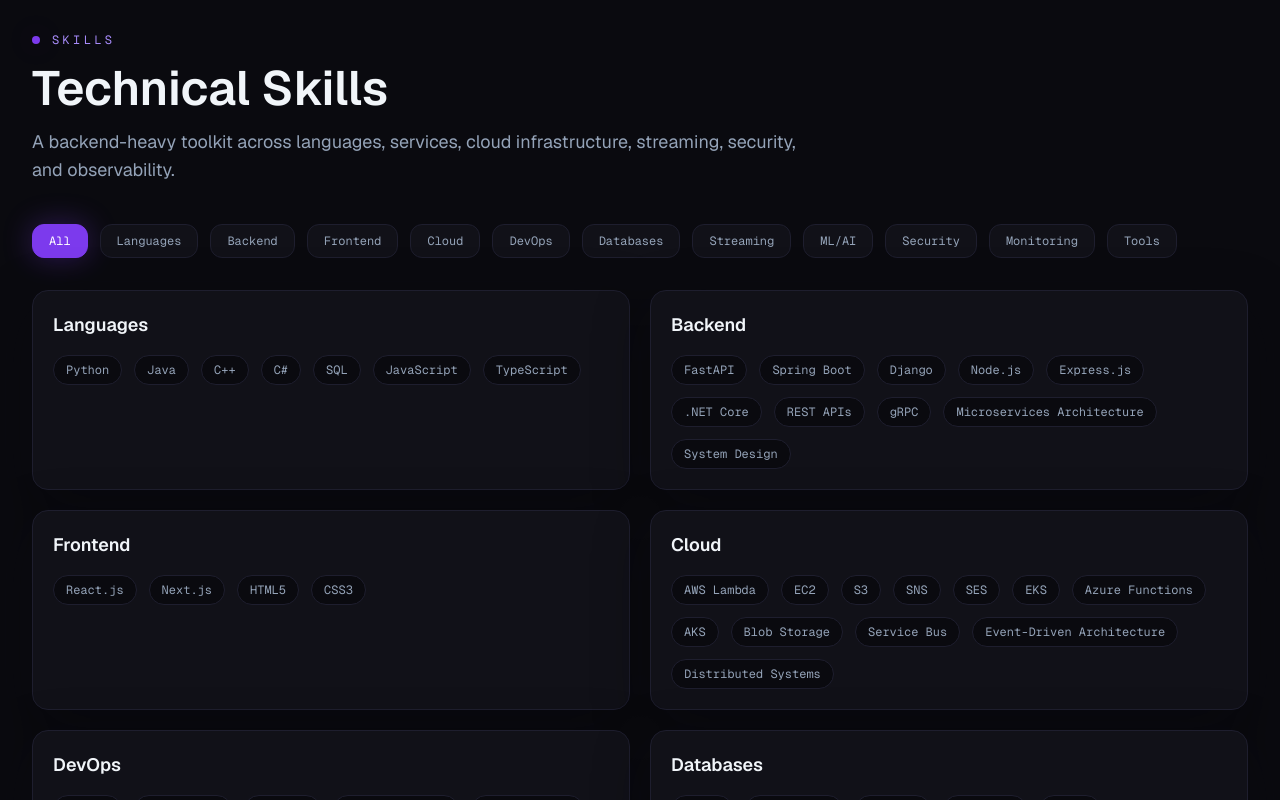
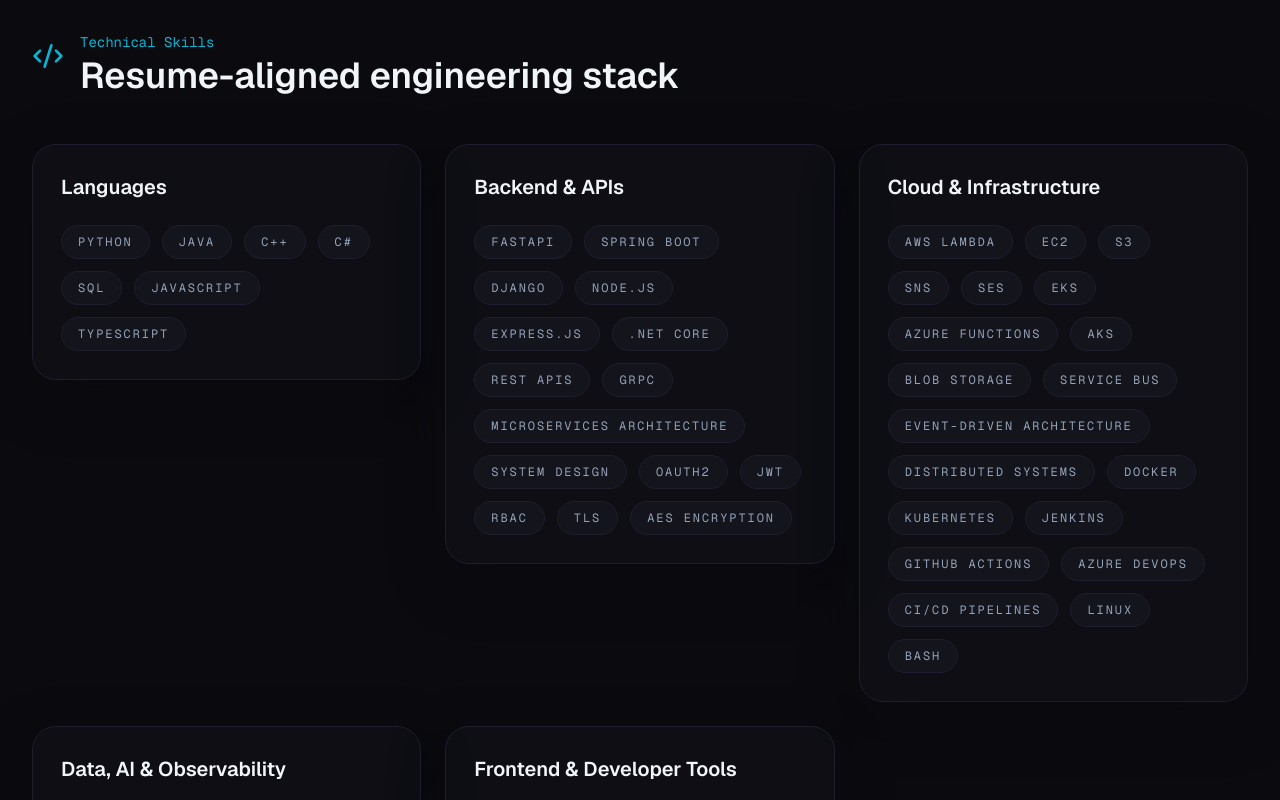
Before and after one commit to shriya246/Portfolio, a Next.js app: page / in a window 1280 px wide. Shown: the part 1680-2480 px from the top of the page. Built offline with nearby package versions, Linux system fonts and the light colour scheme.

Commit message:
Technicalskill section

```diff
--- a/components/home/Hero.tsx
+++ b/components/home/Hero.tsx
@@ -5,7 +5,7 @@
 import { useEffect, useMemo, useState } from "react";
 import ResumeModal from "@/components/ui/ResumeModal";
 
-const TITLES = ["Backend Engineer", "Cloud Architect", "Distributed Systems Developer"];
+const TITLES = ["Backend Engineer", "Cloud Architect", "Distributed Systems Developer", "Software Engineer", "AI/ML Engineer"];
 const FLOATING_CHIPS = ["Python", "Kafka", "Kubernetes", "AWS", "Redis"];
 
 export default function Hero() {
--- a/components/home/Skills.tsx
+++ b/components/home/Skills.tsx
@@ -1,87 +1,74 @@
-"use client";
+import { Code2 } from "lucide-react";
+import ScrollReveal from "@/components/ui/ScrollReveal";
+import { SKILL_CATEGORIES } from "@/constants/skills";
 
-import { AnimatePresence, motion } from "framer-motion";
-import { useMemo, useState } from "react";
-import { SKILL_CATEGORIES } from "@/constants/skills";
-import type { SkillCategoryId } from "@/types";
-import SectionHeading from "@/components/ui/SectionHeading";
-import ScrollReveal from "@/components/ui/ScrollReveal";
-import { cn } from "@/lib/utils";
+interface StackGroup {
+  title: string;
+  categoryIds: Array<(typeof SKILL_CATEGORIES)[number]["id"]>;
+}
 
-const FILTERS: Array<{ id: SkillCategoryId; label: string }> = [
-  { id: "all", label: "All" },
-  ...SKILL_CATEGORIES.map((category) => ({ id: category.id, label: category.label }))
+const STACK_GROUPS: StackGroup[] = [
+  {
+    title: "Languages",
+    categoryIds: ["languages"]
+  },
+  {
+    title: "Backend & APIs",
+    categoryIds: ["backend", "security"]
+  },
+  {
+    title: "Cloud & Infrastructure",
+    categoryIds: ["cloud", "devops"]
+  },
+  {
+    title: "Data, AI & Observability",
+    categoryIds: ["databases", "streaming", "ml-ai", "monitoring"]
+  },
+  {
+    title: "Frontend & Developer Tools",
+    categoryIds: ["frontend", "tools"]
+  }
 ];
 
+function getGroupSkills(categoryIds: StackGroup["categoryIds"]): string[] {
+  return SKILL_CATEGORIES.filter((category) => categoryIds.includes(category.id)).flatMap((category) => category.skills);
+}
+
 export default function Skills() {
-  const [active, setActive] = useState<SkillCategoryId>("all");
-  const visibleCategories = useMemo(
-    () => (active === "all" ? SKILL_CATEGORIES : SKILL_CATEGORIES.filter((category) => category.id === active)),
-    [active]
-  );
-
   return (
-    <section className="px-4 py-24 sm:px-6 lg:px-8">
+    <section id="skills" className="px-4 py-24 sm:px-6 lg:px-8">
       <div className="mx-auto max-w-7xl">
-        <SectionHeading
-          eyebrow="Skills"
-          title="Technical Skills"
-          subtitle="A backend-heavy toolkit across languages, services, cloud infrastructure, streaming, security, and observability."
-        />
-
-        <ScrollReveal>
-          <div className="mb-8 flex flex-wrap gap-3">
-            {FILTERS.map((filter) => (
-              <button
-                key={filter.id}
-                type="button"
-                aria-pressed={active === filter.id}
-                onClick={() => setActive(filter.id)}
-                className={cn(
-                  "rounded-xl border px-4 py-2 font-mono text-xs transition",
-                  active === filter.id
-                    ? "border-violet bg-violet text-white shadow-violet-glow"
-                    : "border-border bg-surface text-muted hover:border-violet/60 hover:text-foreground"
-                )}
-              >
-                {filter.label}
-              </button>
-            ))}
+        <ScrollReveal className="mb-12">
+          <div className="flex items-start gap-4">
+            <Code2 className="mt-2 h-8 w-8 shrink-0 text-cyan" aria-hidden="true" />
+            <div>
+              <p className="font-mono text-sm text-cyan">Technical Skills</p>
+              <h2 className="mt-1 text-3xl font-semibold leading-tight text-foreground sm:text-4xl">
+                Resume-aligned engineering stack
+              </h2>
+            </div>
           </div>
         </ScrollReveal>
 
-        <AnimatePresence mode="wait">
-          <motion.div
-            key={active}
-            initial={{ opacity: 0, y: 16 }}
-            animate={{ opacity: 1, y: 0 }}
-            exit={{ opacity: 0, y: -16 }}
-            transition={{ duration: 0.28 }}
-            className="grid gap-5 lg:grid-cols-2"
-          >
-            {visibleCategories.map((category, index) => (
-              <motion.article
-                key={category.id}
-                initial={{ opacity: 0, y: 18 }}
-                animate={{ opacity: 1, y: 0 }}
-                transition={{ delay: index * 0.06 }}
-                className="rounded-2xl border border-border bg-surface p-5 shadow-card-glow"
-              >
-                <h3 className="mb-4 text-lg font-semibold text-foreground">{category.label}</h3>
-                <div className="flex flex-wrap gap-3">
-                  {category.skills.map((skill) => (
+        <div className="grid gap-6 md:grid-cols-2 xl:grid-cols-3">
+          {STACK_GROUPS.map((group, index) => (
+            <ScrollReveal key={group.title} delay={index * 0.06}>
+              <article className="min-h-[232px] rounded-[1.5rem] border border-border bg-surface/70 p-6 shadow-card-glow transition duration-300 hover:border-cyan/35 hover:bg-surface hover:shadow-cyan-glow sm:p-7">
+                <h3 className="text-lg font-semibold text-foreground sm:text-xl">{group.title}</h3>
+                <div className="mt-6 flex flex-wrap gap-3">
+                  {getGroupSkills(group.categoryIds).map((skill) => (
                     <span
                       key={skill}
-                      className="rounded-full border border-border bg-background px-3 py-1.5 font-mono text-xs text-muted transition hover:border-violet/60 hover:text-violet hover:shadow-violet-glow"
+                      className="rounded-full border border-border bg-surface-muted/55 px-4 py-2 font-mono text-[11px] uppercase tracking-[0.16em] text-muted transition hover:border-cyan/40 hover:text-foreground sm:text-xs"
                     >
                       {skill}
                     </span>
                   ))}
                 </div>
-              </motion.article>
-            ))}
-          </motion.div>
-        </AnimatePresence>
+              </article>
+            </ScrollReveal>
+          ))}
+        </div>
       </div>
     </section>
   );
```
